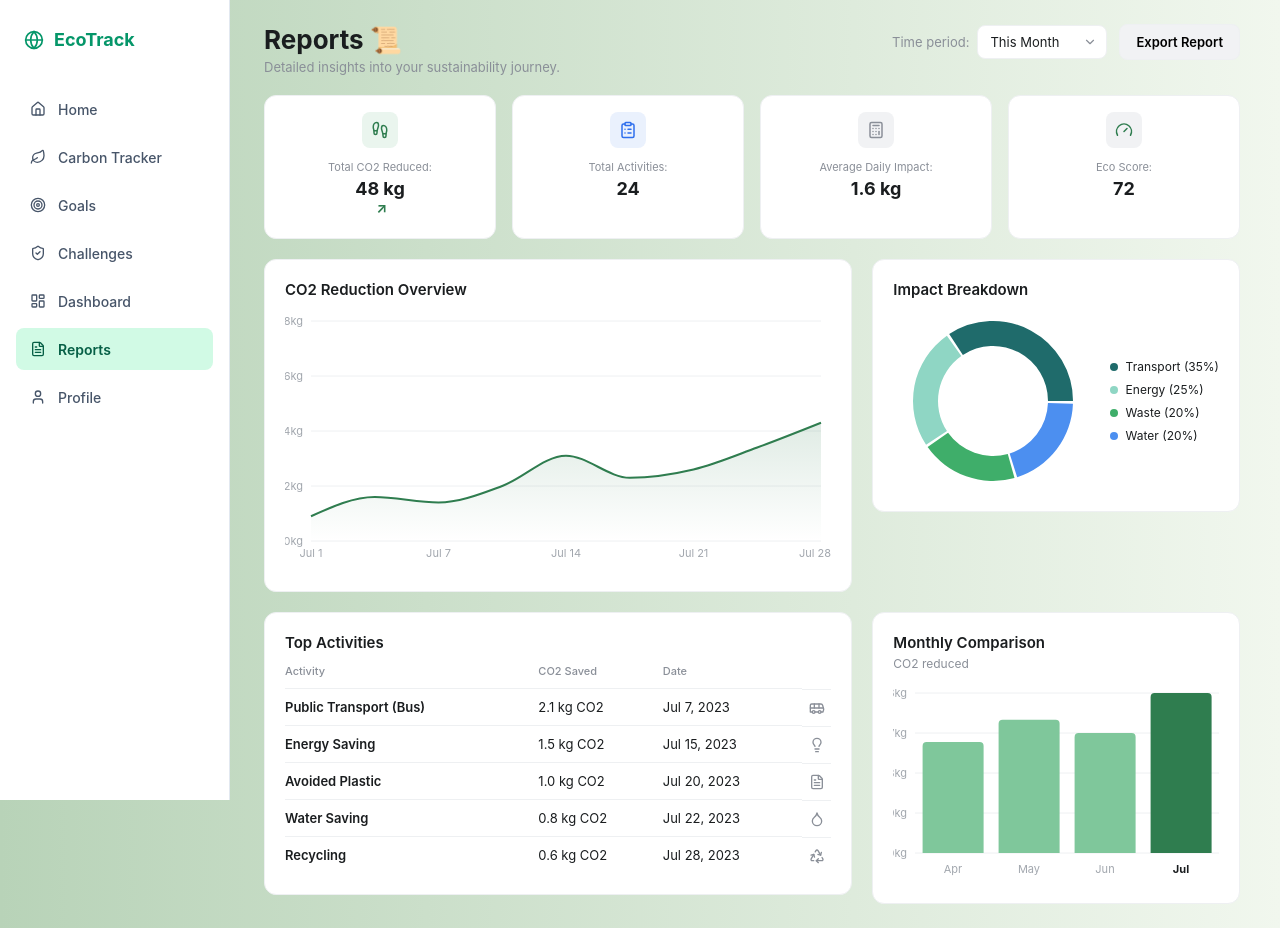
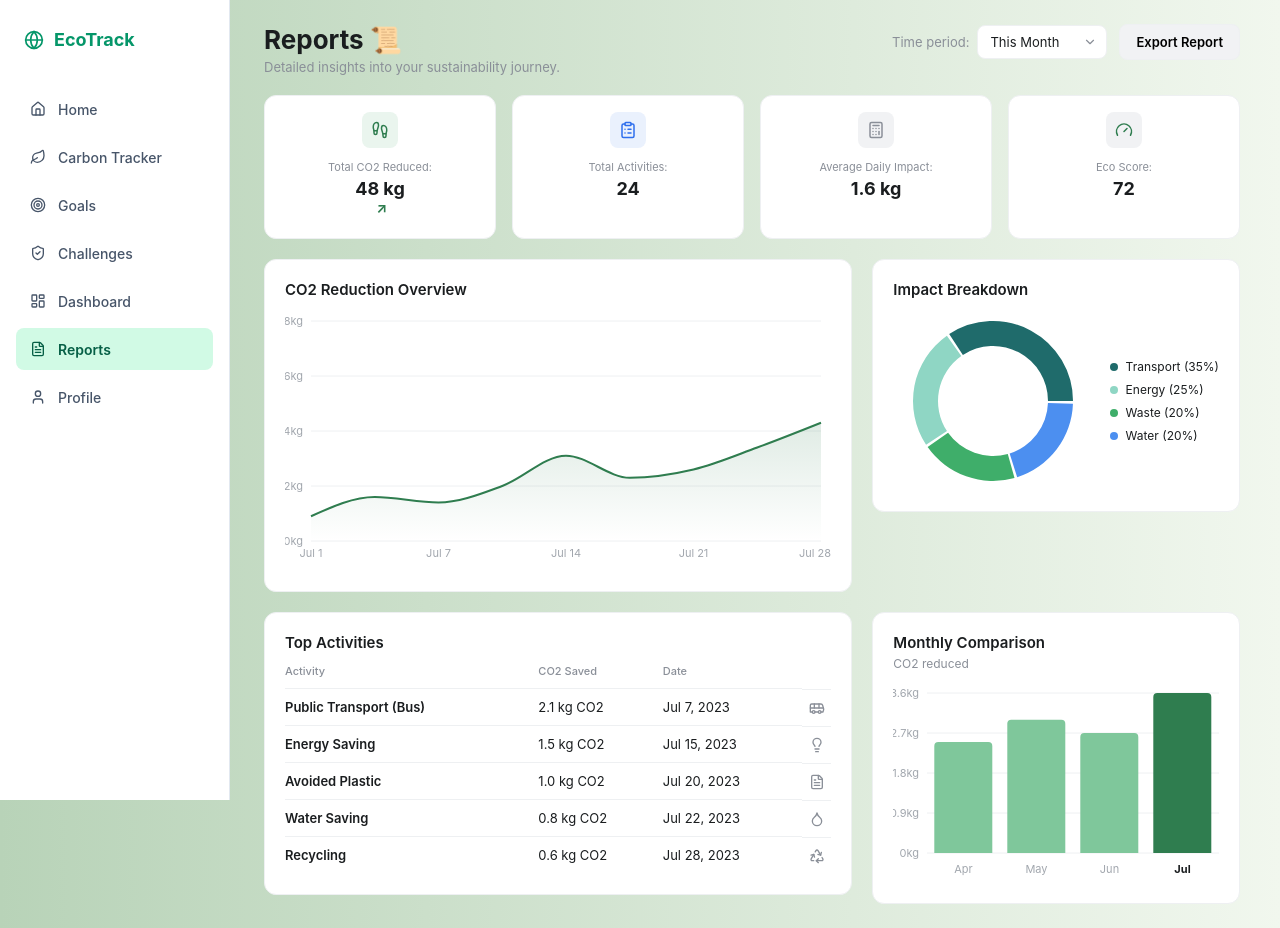
Before and after one commit to springboardmentor212/EcoTrack_Group4, a React (Create React App) app in the folder frontend/: page /reports in a window 1280 px wide. Built offline with nearby package versions, Linux system fonts and the light colour scheme.

Commit message:
small fronted resolve

```diff
--- a/frontend/src/pages/Report/report.jsx
+++ b/frontend/src/pages/Report/report.jsx
@@ -329,7 +329,7 @@ export default function ReportsPage() {
             <p className="panel-subtitle">CO2 reduced</p>
             <div className="chart-wrap">
               <ResponsiveContainer width="100%" height={200}>
-                <BarChart data={monthlyComparison} margin={{ top: 10, right: 0, left: -10, bottom: 0 }}>
+                <BarChart data={monthlyComparison} margin={{ top: 10, right: 0, left: 2, bottom: 0 }}>
                   <CartesianGrid vertical={false} stroke="#eef0f2" />
                   <XAxis
                     dataKey="month"
```
